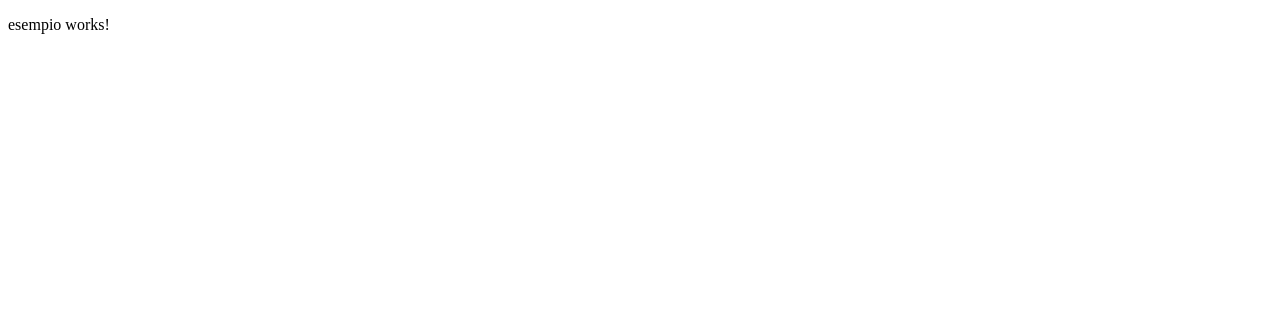
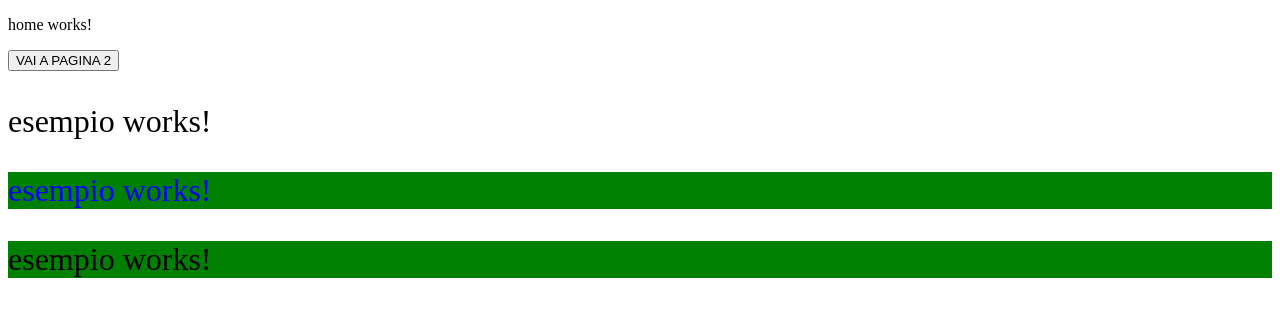
Before and after one commit to therabidraccoon/angular-tutorial, an Angular app: page / in a window 1280 px wide. Shown: the top 316 px of the page. Built offline with nearby package versions, Linux system fonts and the light colour scheme.

Commit message:
routing base

```diff
--- a/angular.json
+++ b/angular.json
@@ -4,7 +4,7 @@
   "newProjectRoot": "projects",
   "schematics": {
     "@schematics/angular:component": {
-      "styleext": "scss",
+      "styleext": "css",
       "spec": false
     },
     "@schematics/angular:class": {
--- a/src/app/app-routing.module.ts
+++ b/src/app/app-routing.module.ts
@@ -1,7 +1,18 @@
 import { NgModule } from '@angular/core';
 import { Routes, RouterModule } from '@angular/router';
+import { HomeComponent } from './components/home/home.component';
+import { PaginaDueComponent } from './components/pagina-due/pagina-due.component';
 
-const routes: Routes = [];
+const routes: Routes = [
+  {
+    path: '',
+    component: HomeComponent
+  },
+  {
+    path: 'pagina-due',
+    component: PaginaDueComponent
+  }
+];
 
 @NgModule({
   imports: [RouterModule.forRoot(routes)],
--- a/src/app/app.component.html
+++ b/src/app/app.component.html
@@ -1,2 +1 @@
-<app-esempio></app-esempio>
 <router-outlet></router-outlet>
--- a/src/app/app.module.ts
+++ b/src/app/app.module.ts
@@ -4,11 +4,15 @@ import { NgModule } from '@angular/core';
 import { AppRoutingModule } from './app-routing.module';
 import { AppComponent } from './app.component';
 import { EsempioComponent } from './components/esempio/esempio.component';
+import { HomeComponent } from './components/home/home.component';
+import { PaginaDueComponent } from './components/pagina-due/pagina-due.component';
 
 @NgModule({
   declarations: [
     AppComponent,
-    EsempioComponent
+    EsempioComponent,
+    HomeComponent,
+    PaginaDueComponent
   ],
   imports: [
     BrowserModule,
--- a/src/app/components/esempio/esempio.component.css
+++ b/src/app/components/esempio/esempio.component.css
@@ -0,0 +1,11 @@
+p {
+    font-size: 32px;
+}
+
+#esempio-id {
+    color: blue;
+}
+
+.esempio-class {
+    background-color: green;
+}
--- a/src/app/components/esempio/esempio.component.html
+++ b/src/app/components/esempio/esempio.component.html
@@ -1,3 +1,9 @@
 <p>
   esempio works!
 </p>
+<p id="esempio-id" class="esempio-class">
+  esempio works!
+</p>
+<p class="esempio-class">
+  esempio works!
+</p>
--- /dev/null
+++ b/src/app/components/home/home.component.html
@@ -0,0 +1,5 @@
+<p>
+  home works!
+</p>
+<button [routerLink]="'pagina-due'">VAI A PAGINA 2</button>
+<app-esempio></app-esempio>
--- /dev/null
+++ b/src/app/components/home/home.component.ts
@@ -0,0 +1,15 @@
+import { Component, OnInit } from '@angular/core';
+
+@Component({
+  selector: 'app-home',
+  templateUrl: './home.component.html',
+  styleUrls: ['./home.component.css']
+})
+export class HomeComponent implements OnInit {
+
+  constructor() { }
+
+  ngOnInit() {
+  }
+
+}
--- /dev/null
+++ b/src/app/components/pagina-due/pagina-due.component.html
@@ -0,0 +1,3 @@
+<p>
+  pagina-due works!
+</p>
--- /dev/null
+++ b/src/app/components/pagina-due/pagina-due.component.ts
@@ -0,0 +1,15 @@
+import { Component, OnInit } from '@angular/core';
+
+@Component({
+  selector: 'app-pagina-due',
+  templateUrl: './pagina-due.component.html',
+  styleUrls: ['./pagina-due.component.css']
+})
+export class PaginaDueComponent implements OnInit {
+
+  constructor() { }
+
+  ngOnInit() {
+  }
+
+}
```
Also changed, not shown: src/app/components/home/home.component.css (added), src/app/components/pagina-due/pagina-due.component.css (added).
